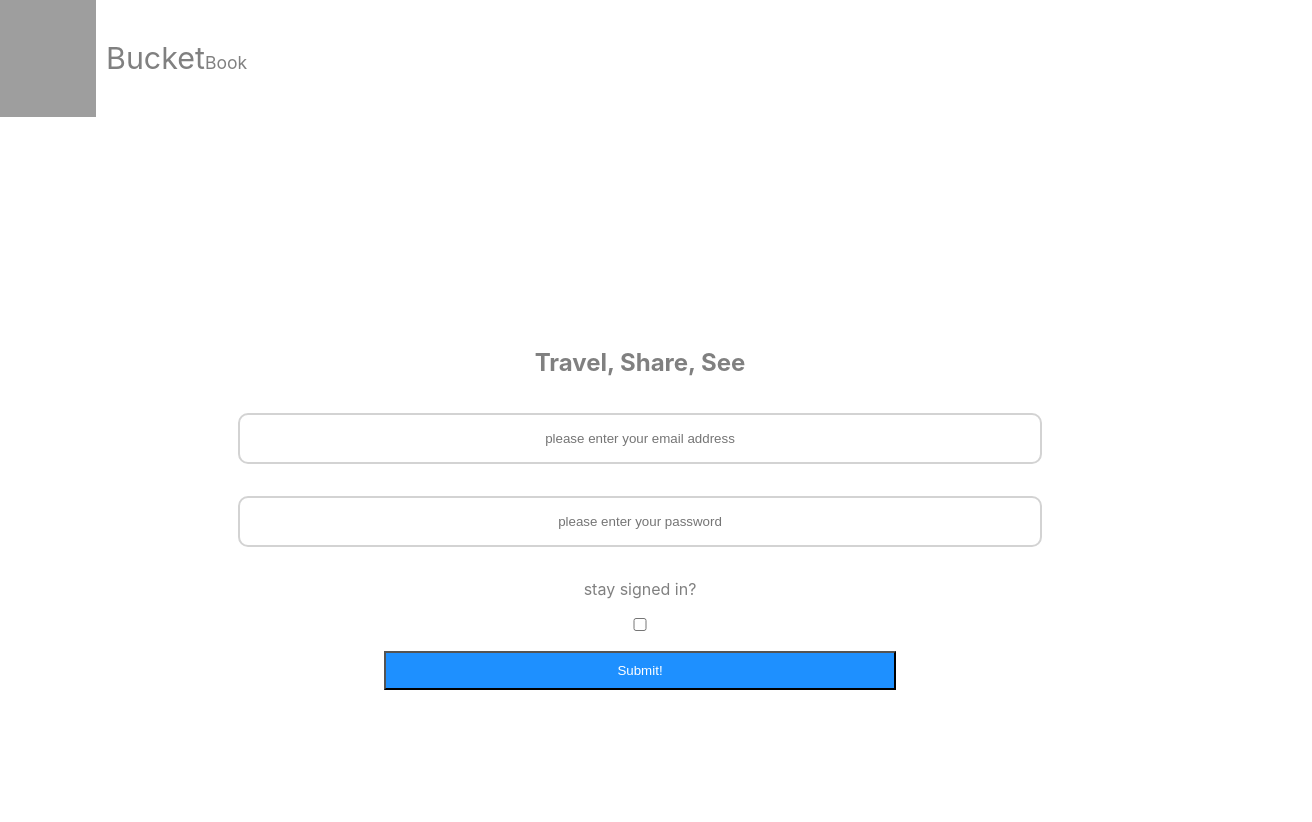
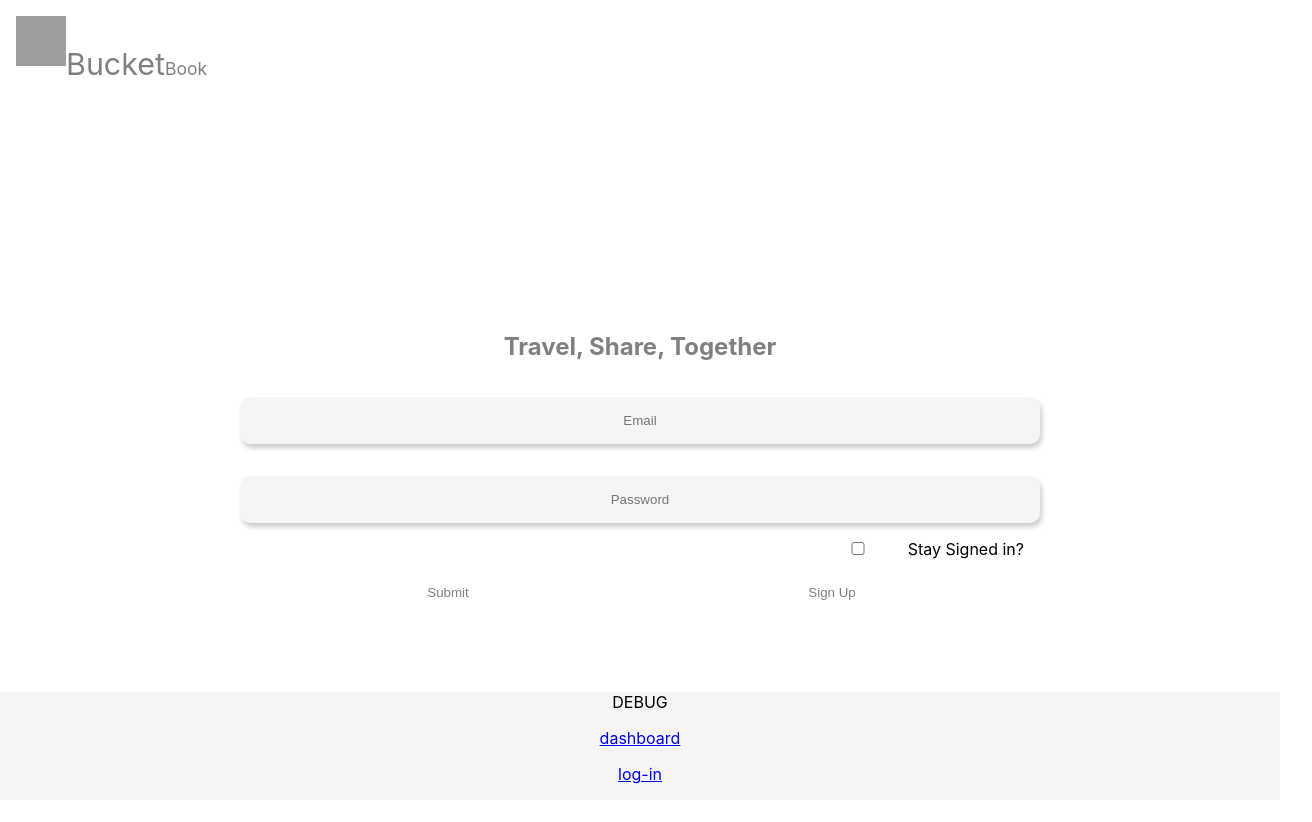
Before and after one commit to lambda-warriors/BucketBook, a React (Create React App) app: page / in a window 1280 px wide. Shown: the top 822 px of the page, 1312 px wide, since content can reach past the window. Built offline with nearby package versions, Linux system fonts and the light colour scheme; grey boxes are pictures that could not be loaded; the HTML template or start-up script is replaced by a standard one.

Commit message:
rework of styling, added debug area to bottom for navigation of pages

```diff
--- a/package.json
+++ b/package.json
@@ -3,12 +3,15 @@
   "version": "0.1.0",
   "private": true,
   "dependencies": {
+    "axios": "^0.19.0",
+    "formik": "^1.5.8",
     "react": "^16.9.0",
     "react-bootstrap": "^1.0.0-beta.11",
     "react-dom": "^16.9.0",
     "react-router-dom": "^5.0.1",
     "react-scripts": "3.1.1",
-    "styled-components": "^4.3.2"
+    "styled-components": "^4.3.2",
+    "yup": "^0.27.0"
   },
   "scripts": {
     "start": "react-scripts start",
--- a/src/App.css
+++ b/src/App.css
@@ -1,3 +1,10 @@
 .App {
   text-align: center;
 }
+
+.debug{
+  position: absolute;;
+  bottom:0;
+  width:100%;
+  background:whitesmoke;
+}
--- a/src/App.js
+++ b/src/App.js
@@ -1,9 +1,11 @@
-import React from 'react';
+import React, {useState} from 'react';
 import './App.css';
 import Login from './components/Login';
 import TopBar from './components/TopBar';
 import Dashboard from './components/Dashboard';
-import {Route} from 'react-router-dom';
+import {Route, NavLink} from 'react-router-dom';
+
+
 
 function App() {
   return (
@@ -11,6 +13,12 @@ function App() {
       <TopBar/>
       <Route exact path='/' component={Login}/>
       <Route path='/dashboard/' component={Dashboard}/>
+
+      <div className='debug'>
+        DEBUG
+        <NavLink to='/dashboard'><p>dashboard</p></NavLink>
+        <NavLink to='/'><p>log-in</p></NavLink>
+      </div>
     </div>
   );
 }
--- /dev/null
+++ b/src/components/BucketList.js
@@ -0,0 +1,5 @@
+import React from 'react';
+
+const BucketList = (props) => {
+    return (<div />)
+}
--- a/src/components/Dashboard.js
+++ b/src/components/Dashboard.js
@@ -5,7 +5,10 @@ function DashBoard(props){
     const [user, setUser] = useState({});
   //  setUser({...user, [props.user]: user});
     return (
-        <></>
+        <div> THIS IS THE DASHBOARD This is whre bucket lists will go
+            <div> Shall be where the New Bucket Item button will Be? ⇘</div>
+
+        </div>
     )
 }
 
--- a/src/components/Login.js
+++ b/src/components/Login.js
@@ -1,61 +1,72 @@
-import React, { useState } from 'react';
-import { Button, FormGroup } from 'react-bootstrap';
+import React from "react";
+import { withFormik, Form, Field } from "formik";
+import * as Yup from "yup";
+import axios from "axios";
 import styled from 'styled-components';
 
-function Login() {
-    const [user, setUser] = useState({
-        username: "",
-        password: ""
-    }
-    );
-
-
-
-    const handleChange = event => {
-        setUser({ ...user, [event.target.name]: event.target.value });
-    };
-
-    const handleSubmit = event => {
-        event.preventDefault();
-        alert(`Username: ${user.username},
-        Password: ${user.password}`);
-    };
-
+function LoginForm({ values, errors, touched, isSubmitting }) {
   return (
       <LoginWindow>
-            <h2>Travel, Share, See</h2>
-
-            <form onSubmit={event => handleSubmit(event)}>
-                <label hidden> Username:
-                    </label>
-                <input
-                    type="email"
-                    name='username'
-                    value={user.username}
-                    onChange={event => handleChange(event)}
-                    placeholder='please enter your email address'
-                />
-                <label hidden> Password:
-                    </label>
-                <input
-                    type="password"
-                    name="password"
-                    value={user.password}
-                    onChange={event => handleChange(event)}
-                    placeholder='please enter your password'
-                />
+          <h2>Travel, Share, Together</h2>
+    <Form>
       <div>
-                    <label><p>stay signed in?</p></label>
-                    <input type='checkbox' />
+        {touched.email && errors.email && <p>{errors.email}</p>}
+        <Field className='input' type="email" name="email" placeholder="Email" />
      </div>
-                <button type='submit'>Submit!</button>
-            </form>
+      <div>
+        {touched.password && errors.password && <p>{errors.password}</p>}
+        <Field className='input' type="password" name="password" placeholder="Password" />
+      </div>
+      <div className='signed-in'>
+        <Field type="checkbox" name="signed" checked={values.signed} />
+        Stay Signed in?
+      </div>
+      <button className='sign-in' disabled={isSubmitting}>Submit</button>
+      <button className='sign-up'disabled={isSubmitting}>Sign Up</button>
+    </Form>
     </LoginWindow>
   );
 }
 
-const LoginWindow = styled.div`
-min-height: 100vh;
+const Login = withFormik({
+  mapPropsToValues({ email, password, signed, meal }) {
+    return {
+      email: email || "",
+      password: password || "",
+      signed: signed || false,
+      meal: meal || "silver"
+    };
+  },
+  validationSchema: Yup.object().shape({
+    email: Yup.string()
+      .email("Email not valid")
+      .required("Email is required"),
+    password: Yup.string()
+      .min(6, "Password must be 6 characters or longer")
+      .required("Password is required")
+  }),
+  handleSubmit(values, { resetForm, setErrors, setSubmitting }) {
+    // if (values.email === "alreadytaken@atb.dev") {
+    //   setErrors({ email: "That email is already taken" });
+    // } else {
+    //   axios
+    //     .post(" https://bucket-list-be.herokuapp.com/", values)
+    //     .then(res => {
+    //       console.log(res); // Data was created successfully and logs to console
+    //       resetForm();
+    //       setSubmitting(false);
+    //     })
+    //     .catch(err => {
+    //       console.log(err); // There was an error creating the data and logs to console
+    //       setSubmitting(false);
+    //     });
+    // }
+  }
+})(LoginForm);
+
+
+const LoginWindow  = styled.div`
+min-height:85vh;
 display: flex;
 flex-direction: column;
 align-items: center;
@@ -66,32 +77,53 @@ h2{
 form{
     width:100%;
 }
-input{
+.input{
     outline:none;
     margin:1rem auto;
     text-align:center;
     width:60%;
     padding:1rem;
-
-    border:2px solid lightgray;
+    border:none;
+    box-shadow:2px 4px 5px rgba(0,0,0,.2);
     border-radius:10px;
+    background:whitesmoke;
     @media(max-width:500px){
         width:80%;
     }
 }
+.sign-in{
+    transition: background-color .5s ease-out;
+    &:hover {
+        background:dodgerblue;
+        cursor: pointer;
+      }
+}
+.sign-up{
+    transition: background-color .5s ease-out;
+    &:hover {
+        background:magenta;
+        cursor: pointer;
+      }
+}
 button{
+    background:rgba(255,255,255,.5);
     padding:10px;
     margin:1rem auto;
-    width:40%;
-    background:dodgerblue;
+    width:30%;
+    color:grey;
+    border:none;
+    border-radius:10px;
+    &:hover{
         color:white;
+    }
     @media(max-width:500px){
         width:80%;
     }
 }
-div{
+.signed-in{
     width:60%;
     margin:0 auto;
+    text-align:end;
     p{
         color:grey;
     }
@@ -101,5 +133,9 @@ div{
         margin:0;
     }
 }
+p{
+    margin:0;
+    color:red;
+}
 `;
 export default Login;
--- a/src/components/TopBar.js
+++ b/src/components/TopBar.js
@@ -1,24 +1,7 @@
 import React from 'react';
 import styled from 'styled-components';
 
-const TopBar_ = styled.div`
-    display:flex;
-    flex-direction:row;
-    width:100%;
-    // justify-content:space-between;
-    p{
-        font-size:1.9rem;
-        color:grey;
-        padding:10px;
-        span{
-            font-size:1.1rem;
-        }
-    }
-    img{
-        width:96px;
-    }
 
-`;
 function TopBar() {
 
     return (
@@ -29,5 +12,23 @@ function TopBar() {
 
     )
 }
+const TopBar_ = styled.div`
+    display:flex;
+    flex-direction:row;
+    width:100%;
+    padding:1rem;
+    // justify-content:space-between;
+    p{
+        font-size:1.9rem;
+        color:grey;
+        span{
+            font-size:1.1rem;
+        }
+    }
+    img{
+        width:50px;
+        height:50px;
+    }
 
+`;
 export default TopBar;
```
Also changed, not shown: 1 other file (tests, documents, lock files or other folders). Lines whose indentation alone changed are shown as unchanged.
